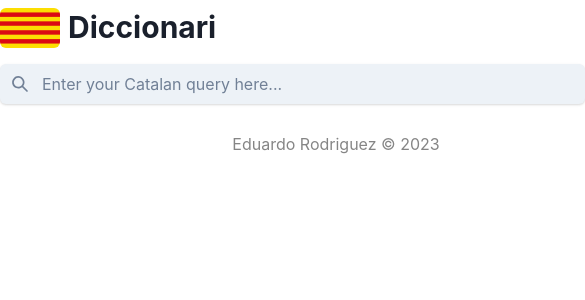
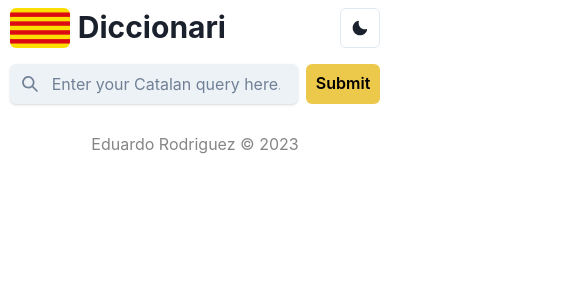
Before and after one commit to erodrigufer/catDict, a React (Vite) app in the folder frontend/: page / in a window 390 px wide. Shown: the top 300 px of the page, 585 px wide, since content can reach past the window. Built offline with nearby package versions, Linux system fonts and the light colour scheme.

Commit message:
App emcompassing Box creates responsive width
Depending on the devices screen width, the Box containing the webapp
changes its width. In mobile devices it takes 95% of the screen's width.

```diff
--- a/frontend/src/App.tsx
+++ b/frontend/src/App.tsx
@@ -37,7 +37,15 @@
 
   return (
     <>
-      <Box width="2xl" marginLeft="auto" marginRight="auto">
+      <Box
+        width={{
+          base: "95%",
+          lg: "60%",
+          "2xl": "50%",
+        }}
+        marginLeft="auto"
+        marginRight="auto"
+      >
         <Grid
           templateAreas={`"header"
     "main"
@@ -48,10 +56,6 @@
             <Header />
           </GridItem>
           <GridItem area={"main"}>
-            {/* <Container centerContent> */}
-            {/* Chakra container does not stretch its content to
-            max. width therefore it is required to initialize a box
-            with a width. */}
             <Flex direction="column" gap={4}>
               <WordInput
                 placeholder={inputPlaceholder}
```
